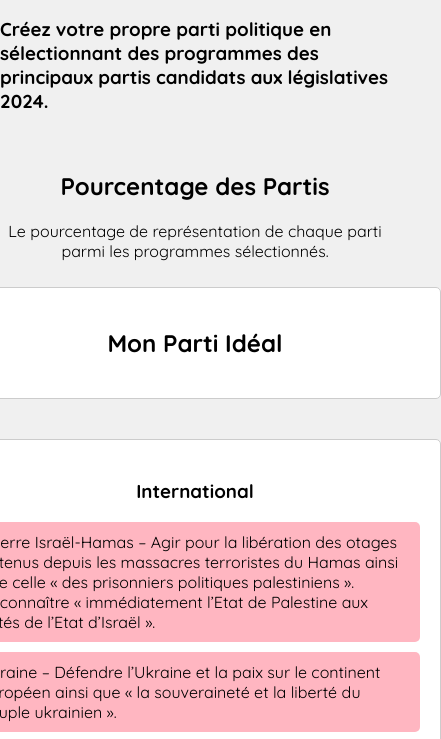
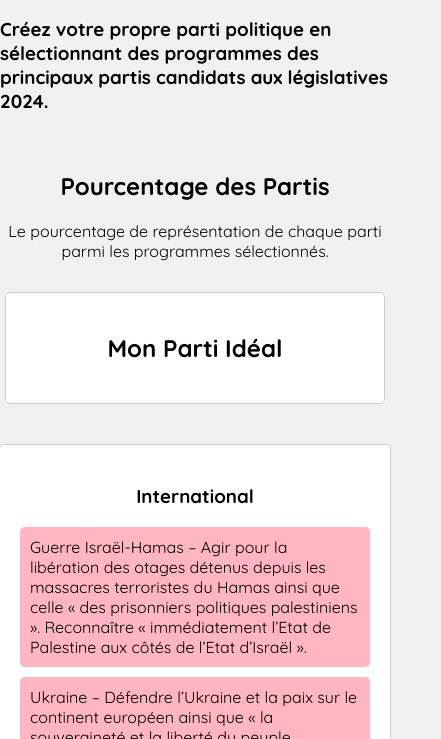
Before and after one commit to Kataman7/MonPartiPolitique, a plain HTML site: page index.html in a window 390 px wide. Shown: the part 82-821 px from the top of the page, 441 px wide, since content can reach past the window. Drawn offline with Linux system fonts and the light colour scheme; a web font is replaced by a local one.

Commit message:
responsive

```diff
--- a/styles.css
+++ b/styles.css
@@ -16,6 +16,9 @@ h1 {
     flex-wrap: wrap;
     justify-content: center;
     gap: 20px;
+    padding: 10px; /* Ajout de padding pour espacement sur les côtés */
+    width: 100%; /* Pleine largeur sur tous les écrans */
+    box-sizing: border-box; /* Pour inclure le padding dans la largeur totale */
 }
 
 .list-container {
@@ -29,7 +32,8 @@ h1 {
     padding: 20px;
     border: 1px solid #ccc;
     border-radius: 5px;
-    width: 450px;
+    width: calc(100% - 40px); /* Largeur à 100% moins les bordures */
+    max-width: 450px; /* Largeur maximale de 450px */
     margin: 10px 0;
 }
 
@@ -142,3 +146,19 @@ h1 {
     font-size: 16px;
     cursor: pointer;
 }
+
+/* Media Query pour les écrans jusqu'à 768px de largeur */
+@media (max-width: 768px) {
+    .container {
+        padding: 5px; /* Réduire le padding sur les côtés */
+    }
+
+    .list {
+        width: calc(100% - 30px); /* Ajuster la largeur moins les bordures */
+    }
+
+    .modal-content {
+        width: 90%; /* Ajuster la largeur du contenu du modal */
+        max-width: 100%; /* Utiliser la largeur maximale */
+    }
+}
```
